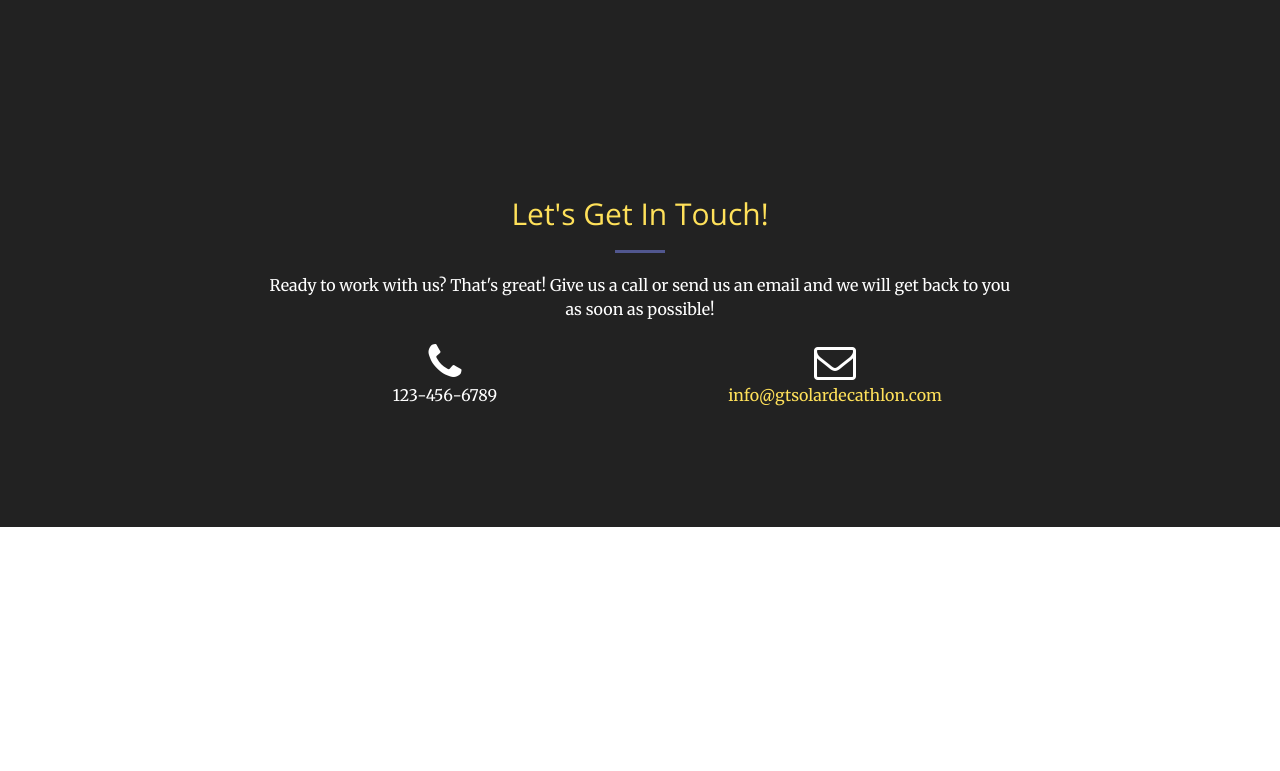
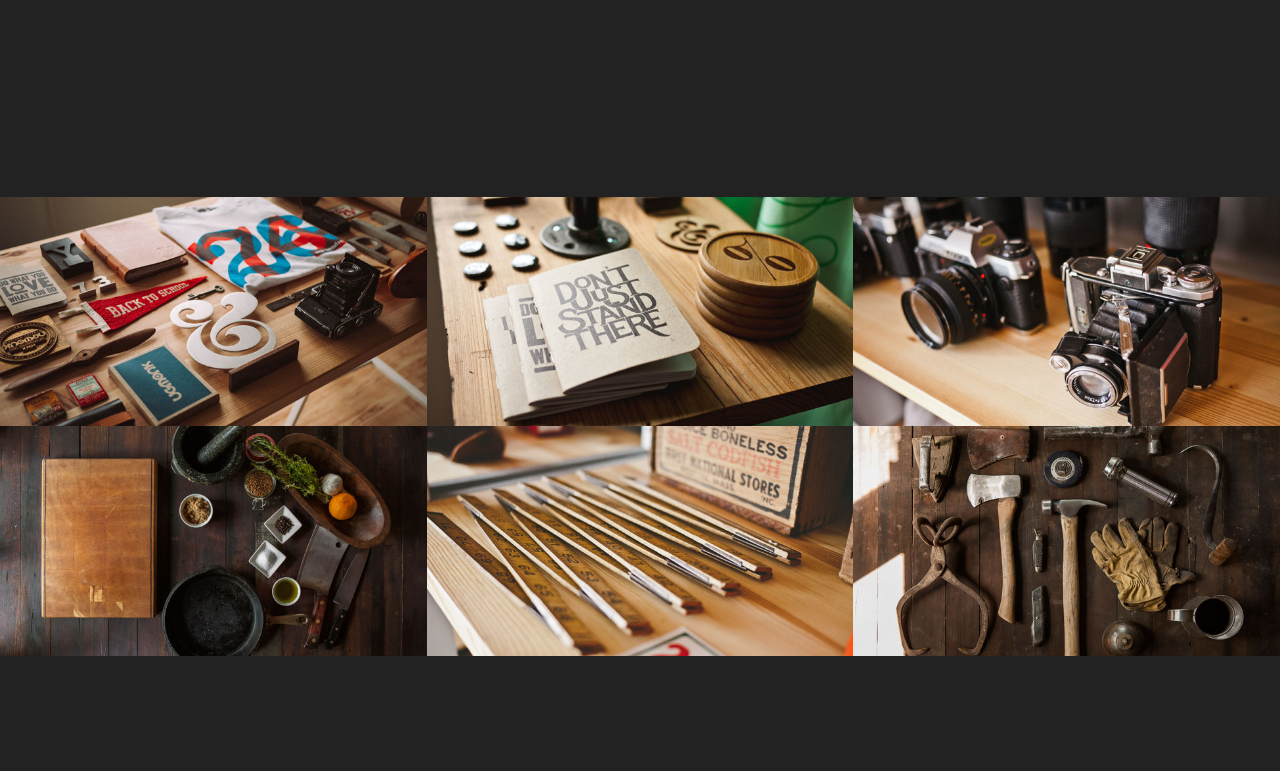
Before and after one commit to dm4562/dm4562.github.io, a plain HTML site: page index.html in a window 1280 px wide. Shown: the part 1949-2720 px from the top of the page. Before the commit the page ends 2476 px from the top, so only its background shows below. Drawn offline with nearby package versions, Linux system fonts and the light colour scheme.

Commit message:
Remove CNAME and add image folder

```diff
--- a/index.html
+++ b/index.html
@@ -288,7 +288,7 @@
     </div>
   </section>
 
-  <!-- <section class="bg-dark">
+  <section class="bg-dark">
     <div class="">
       <section class="no-padding" id="core_members">
         <div class="container-fluid">
@@ -387,7 +387,7 @@
         </div>
       </section>
     </div>
-  </section> -->
+  </section>
 
   <section class="bg-dark" id="contact_us">
       <div class="container">
```
Also changed, not shown: team-pics/Marissa-Adah.jpg (added), team-pics/alex.jpg (added), team-pics/danny.jpg (added), team-pics/dhruv.jpg (added), team-pics/mechanical.jpg (added), team-pics/varun.jpg (added), team-pics/will.jpg (added), 1 other file.
